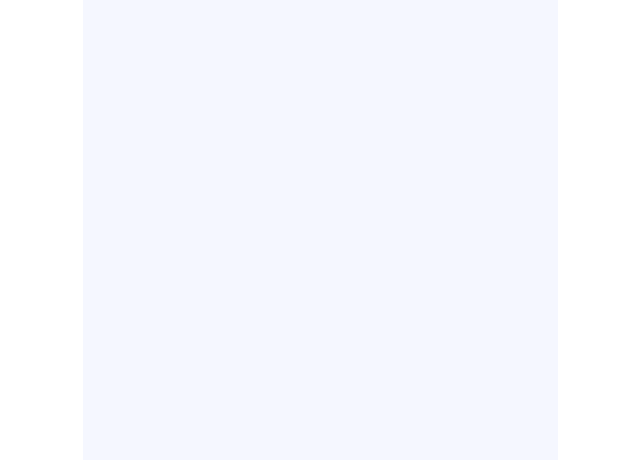
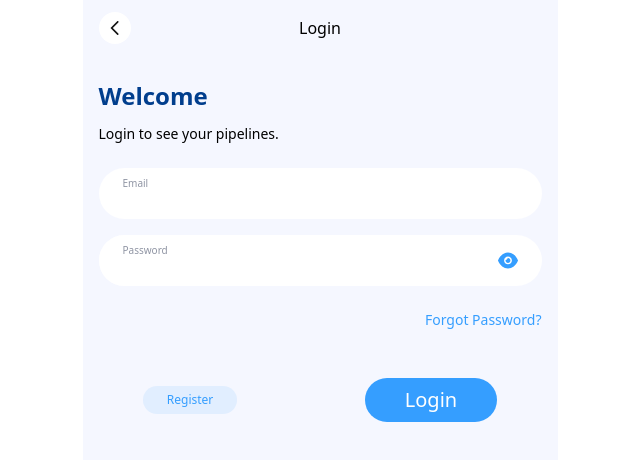
Before and after one commit to Emmakin/Pipeline, a React (Vite) app: page /login in a window 1280 px wide. Shown: the top 460 px of the page, without its empty margins (320-960 px from the left). Built offline with nearby package versions, Linux system fonts and the light colour scheme.

Commit message:
Working on Login Page

```diff
--- a/src/App.jsx
+++ b/src/App.jsx
@@ -2,7 +2,6 @@ import React, { useRef } from "react";
 import MyRoutes from "./navigation/MyRoutes.jsx";
 import Loading from "./components/Loading.jsx";
 import Login from "./pages/signUp-Login/Login.jsx";
-import LabelAndInput, { LabelAndInputAndLogo } from "./components/LabelAndInput.jsx";
 
 import WelcomePage from "./pages/homePage/WelcomePage.jsx";
 
@@ -19,7 +18,7 @@ function App() {
       {/* <NewPasswordCreated /> */}
       {/* <Pipe /> */}
       {/* <Test /> */}
-      {/* <MyRoutes /> */}
+      <MyRoutes />
       {/* <Loading /> */}
       {/* <WelcScreen /> */}
     </div>
--- a/src/components/PipeAmount.jsx
+++ b/src/components/PipeAmount.jsx
@@ -1,8 +1,8 @@
 import React from 'react'
 import Vector from '../assets/Vector.svg'
-import Padlock from '../assets/padlock.svg'
+import Padlock from '../assets/Padlock.svg'
 
-const PipeAmount = ({pTitle,pAmount}) => {
+const PipeAmount = ({pTitle, pAmount}) => {
   return (
     <div>
         <div className='flex flex-col justify-center'>
--- a/src/modules/useSS.jsx
+++ b/src/modules/useSS.jsx
@@ -10,8 +10,6 @@ const getSaved = (key, initialValue) => {
   if (initialValue instanceof Function) {
     return initialValue();
   }
-
-  console.log(initialValue);
   return initialValue;
 };
 
--- a/src/pages/signUp-Login/Login.jsx
+++ b/src/pages/signUp-Login/Login.jsx
@@ -1,10 +1,13 @@
 import React, { useState, useRef } from "react";
 import show from "../../assets/show.svg";
-import LabelAndInput, { LabelAndInputAndLogo } from "../../components/LabelAndInput";
+import LabelAndInput, {
+  LabelAndInputAndLogo,
+} from "../../components/LabelAndInput";
 import PageNav from "../../components/PageNav";
 import { useNavigate } from "react-router-dom";
 import useSessionStorage from "../../modules/useSS";
 import { validateEmail, validatePassword } from "../../modules/validateForm";
+import Loading from "../../components/Loading";
 
 const Login = () => {
   const [email, setEmail] = useSessionStorage("pipelineEmail", {
@@ -16,32 +19,78 @@ const Login = () => {
     val: "",
     isError: false,
     errorMsg: "",
-  })
-  const [touched, setTouched] = useState(false)
+  });
+  const [touched, setTouched] = useState(false);
+  const [loading, setLoading] = useState(false);
+  const [formError, setFormError] = useState({ status: false, msg: "" });
 
-  const navigate = useNavigate()
-  const validatedEmailRef = useRef(false)
-  const validatedPassRef = useRef(false)
+  const navigate = useNavigate();
+  const validatedEmailRef = useRef(false);
+  const validatedPassRef = useRef(false);
 
   const url = "https://pipeline-mnbv.onrender.com";
 
+  const post = async (path, body) => {
+    setLoading(true);
+    let res = await fetch(`${url}/${path}`, {
+      method: "post",
+      headers: {
+        "Content-Type": "application/json",
+      },
+      body: JSON.stringify(body),
+    }).catch((error) => {
+      navigate("/signup/error");
+      return;
+    });
+    return res;
+  };
+
+  const login = async () => {
+    setLoading(true)
+    const res = await post("auth/login", {
+      email: email.val,
+      password: password.val,
+    });
+    return res;
+  };
 
   const handleSubmit = (event) => {
-    setTouched(true)
-    validateEmail(email, setEmail, validatedEmailRef)
-    validatePassword(password, setPassword, validatedPassRef)
+    setTouched(true);
+    validateEmail(email, setEmail, validatedEmailRef);
+    validatePassword(password, setPassword, validatedPassRef);
 
-    if(validatedEmailRef.current && validatedPassRef.current) {
-      console.log("Okay")
+    if (validatedEmailRef.current && validatedPassRef.current) {
+      console.log("Okay");
+      login()
+        .then((res) => {
+          setLoading(false)
+          if (res.status === 404) {
+            setFormError({
+              status: true,
+              msg: "User with email does not exist. Please check email or click register to open a pipeline account",
+            });
           }
+          else if (!res.ok) {
+            setFormError({
+              status: true,
+              msg: "Invalid Email or Password! Please try again",
+            });
           }
+          return res;
+        })
+        .then((res) => console.log(res))
+        .catch((error) => {
+          console.log(error);
+        });
+    }
+  };
   return (
+    <div>
+      {loading && <Loading />}
       <div className="p-4">
         <PageNav pageTitle="Login" />
-
         <h1 className="text-textBlue text-2xl font-bold mb-3">Welcome</h1>
         <p className="text-sm mb-6">Login to see your pipelines.</p>
-
         <form
           noValidate
           className="mb-6"
@@ -55,9 +104,10 @@ const Login = () => {
             onChange={(event) => {
               setEmail({ ...email, val: event.target.value });
             }}
-          onBlur={() => {if(touched) validateEmail(email, setEmail, validatedEmailRef)}}
+            onBlur={() => {
+              if (touched) validateEmail(email, setEmail, validatedEmailRef);
+            }}
           />
-
           <LabelAndInputAndLogo
             icon={show}
             info={password}
@@ -67,12 +117,18 @@ const Login = () => {
             onChange={(event) => {
               setPassword({ ...password, val: event.target.value });
             }}
-          onBlur={() => {if(touched) validatePassword(password, setPassword, validatedPassRef)}}
+            onBlur={() => {
+              if (touched)
+                validatePassword(password, setPassword, validatedPassRef);
+            }}
           />
+          {formError.status && (
+            <p className="text-red-500 text-xs text-center mt-4">
+              {formError.msg}
+            </p>
+          )}
         </form>
-
         <p className="text-mainBlue text-sm text-right">Forgot Password?</p>
-
         <div className="flex justify-between w-4/5 mx-auto mt-12 items-center">
           <button
             className="text-xs bg-mainBlueFade text-mainBlue px-6 py-1.5 rounded-full h-fit"
@@ -80,7 +136,6 @@ const Login = () => {
           >
             Register
           </button>
-
           <button
             className="bg-mainBlue text-white px-10 py-2 rounded-full text-xl"
             onClick={handleSubmit}
@@ -89,6 +144,7 @@ const Login = () => {
           </button>
         </div>
       </div>
+    </div>
   );
 };
 
```
Lines whose indentation alone changed are shown as unchanged.
